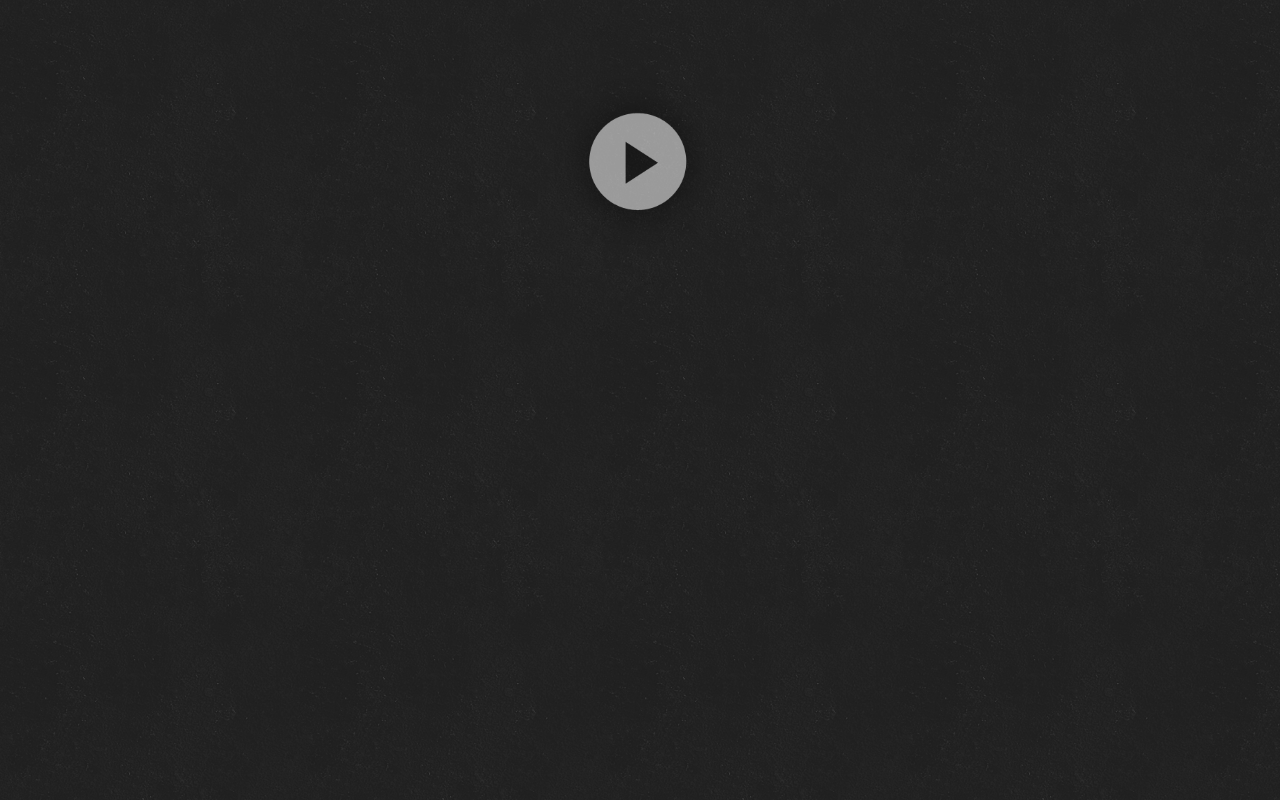
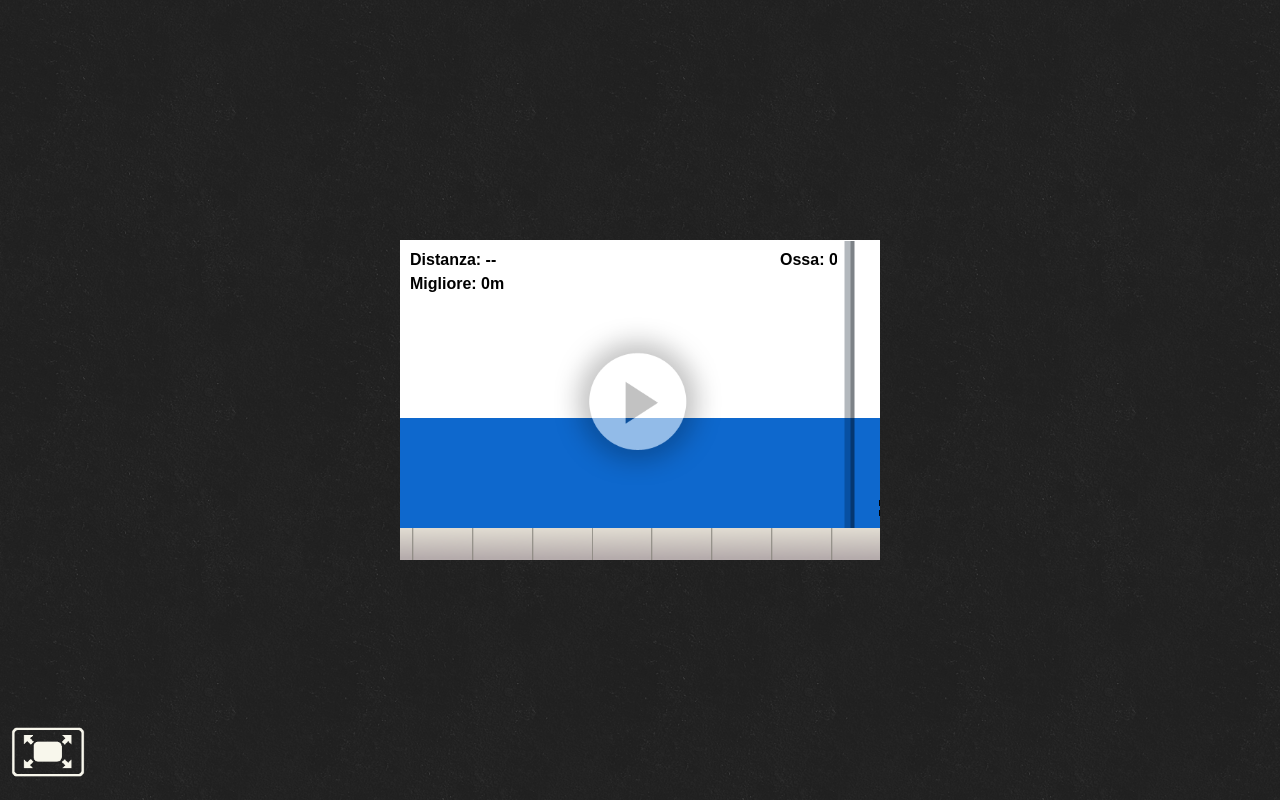
Before and after one commit to zooschoolthemovie/zooschoolthemovie.github.io, a plain HTML site: page game.html in a window 1280 px wide. Drawn offline with Linux system fonts and the light colour scheme.

Commit message:
graphic design

```diff
--- a/css/style.css
+++ b/css/style.css
@@ -7,6 +7,8 @@
 
 body{
   background: url('/assets/back2.png');
+  background-size: cover;
+  background-repeat: no-repeat;
   margin:0;
   color: #e0dbd1;
   font-family: "Rev", "freight-sans-pro",Arial,Helvetica,sans-serif;
--- a/game.html
+++ b/game.html
@@ -3,6 +3,7 @@
 	<head>
 		<meta charset="utf-8">
 		<title>Zooschool - The Game</title>
+		<meta name="viewport" content="width=device-width, initial-scale=1.0, maximum-scale=1.0, user-scalable=no, minimal-ui">
 		<meta property="og:url" content="http://zooschoolthemovie.github.io"/>
 		<meta property='fb:app_id' content='1654546648131827'>
 		<meta property="og:title" content="Zooschool - Il Gioco"/>
@@ -27,15 +28,31 @@
 				display: flex;
 				justify-content:center;
 				align-items:center;
+				height:100vh;
 			}
 			canvas{
 				background: none;
 				width: 480px;
 				height: 320px;
 			}
+			#fullscreen{
+				position:fixed;
+				bottom:0.5rem;
+				left: 0.5rem;
+				background-color: red;
+				width: 5rem;
+				height:5rem;
+				background: url('/assets/fullscreen.png');
+				background-size: contain;
+			}
+
+			#fullscreen.hidden{
+				display: none;
+			}
 		</style>
   </head>
   <body>
+  	<div id='fullscreen'></div>
    	<script src="js/main.js"></script>
    	<script>
 	  window.fbAsyncInit = function() {
--- a/js/Bones.js
+++ b/js/Bones.js
@@ -15,7 +15,7 @@ Endless.Bones.prototype = {
   },
   update: function(){
     this.text.text = "Ossa: "+this.val;
-    Endless.CommonScore = this.val;
+    Endless.CommonBones = this.val;
   },
   register: function(){
     localStorage.setItem("bones", this.val);
--- a/js/Score.js
+++ b/js/Score.js
@@ -19,5 +19,8 @@ Endless.score.prototype = {
   },
   register: function(){
     localStorage.setItem("topScore",Math.max(this.val, this.best));
+  },
+  init: function(){
+    this.text.text = "Distanza: --\nMigliore: "+this.best+"m";
   }
 }
--- a/js/config.js
+++ b/js/config.js
@@ -32,4 +32,5 @@ Endless.tiles = {
 Endless.initConfig = function(){
     Endless.speed = -250;
     Endless.currentSpeed = 250;
+    Endless.fullscreen =  document.querySelector('#fullscreen');
   }
--- a/js/gameover.js
+++ b/js/gameover.js
@@ -6,6 +6,7 @@ Endless.gameover = function(game){
 
 Endless.gameover.prototype = {
   create: function(){
+    Endless.fullscreen.className = "";
     var style = { font: "bold 18px Arial", fill: "#fff", boundsAlignH: "center", boundsAlignV: "middle" };
     var text = this.game.add.text(Endless.width/2, 70, "Non sei scampato alla furia di Sabot!\nHai percorso "+ Endless.CommonScore+"m", style);
     var twitter = this.game.add.button(245, 110, "twitter", tweet, this);
@@ -23,6 +24,7 @@ Endless.gameover.prototype = {
     this.game.state.start("gameover")
   },
   play: function(){
+    Endless.fullscreen.className = "hidden";
     this.game.state.start("play")
   }
 }
--- a/js/main.js
+++ b/js/main.js
@@ -15,4 +15,13 @@ window.onload = function(){
   document.addEventListener('play', function(){
     game.state.start("play")
   })
+
+  function goFull(game){
+    game.scale.fullScreenScaleMode = Phaser.ScaleManager.EXACT_FIT;
+    game.scale.startFullScreen(false);
+  }
+
+  (document.querySelector('#fullscreen')).addEventListener('click', function(){
+    goFull(game);
+  })
 }
--- a/js/mainMenu.js
+++ b/js/mainMenu.js
@@ -1,29 +1,66 @@
 window.Endless = window.Endless || {};
+
+
+
+var terrainGroup;
+var birdGravity = 700;
+var birdSpeed = -250;
+var birdFlapPower = 300;
+var lastTile;
+var tileSize = 64
+
+var TILESIZE = 64;
+var SPEED = Endless.speed;
+var GRAVITY = 1000;
+var JUMP = 550;
+var START = {X: 150, Y: Endless.height-TILESIZE-1}
+
+START.Y = Endless.height/2;
+
+var incr = 0;
 
 Endless.mainMenu = function(game){
   this.game = game;
+  this.tileSize = TILESIZE;
   return this;
-};
+}
 
 Endless.mainMenu.prototype = {
 
   create: function () {
     //var gameTitle = this.game.add.sprite(Endless.width/2, 160, 'gametitle');
     //gameTitle.anchor.setTo(0.5,0.5);
+
+
+    //this.game.input.onDown.add(goFull, this);
+    Endless.initConfig();
+    this.game.time.advancedTiming = true;
+
+    this.game.world.resize(Endless.width, Endless.height)
+    this.game.physics.startSystem(Phaser.Physics.ARCADE);
+    this.level = new Endless.Back(this.game, {tileSize: TILESIZE, speed: SPEED})
+    this.level.create();
+    //this.player = new Endless.Player(this, {startx: START.X, starty: START.Y, speed: SPEED, gravity: GRAVITY, jump: JUMP})
+    this.score = new Endless.score(this.game);
+    this.bones = new Endless.Bones(this.game);
+
     play = this.game.add.button(Endless.width/2,Endless.height/2, "start", this.playTheGame, this)
     play.anchor.setTo(0.5,0.5);
     play.scale.setTo(0.7,0.7);
-
-    this.game.input.onDown.add(goFull, this);
+    this.bones.update();
+    this.score.init();
   },
 
   playTheGame: function() {
+    Endless.fullscreen.className = "hidden";
     this.game.state.start("play")
+  },
+
+  update: function(){
+    /* set collisions */
+    this.game.physics.arcade.collide(this.level.enemies, this.level.floor.group, null, null, this);
+
+    this.level.update();
+    Endless.currentSpeed += 0.01
   }
 }
-
-function goFull(menu){
-  var game = menu.game;
-  game.scale.fullScreenScaleMode = Phaser.ScaleManager.EXACT_FIT;
-  game.scale.startFullScreen(false);
-}
--- a/js/preload.js
+++ b/js/preload.js
@@ -20,7 +20,7 @@ Endless.preload.prototype = {
   },
 
   create: function(){
-    centerView(this);
+    //centerView(this);
     this.game.state.start("mainMenu");
   }
 
```
Also changed, not shown: index.html (+1 -1 lines), assets/foss.jpg (deleted), assets/fullscreen.png (added).
